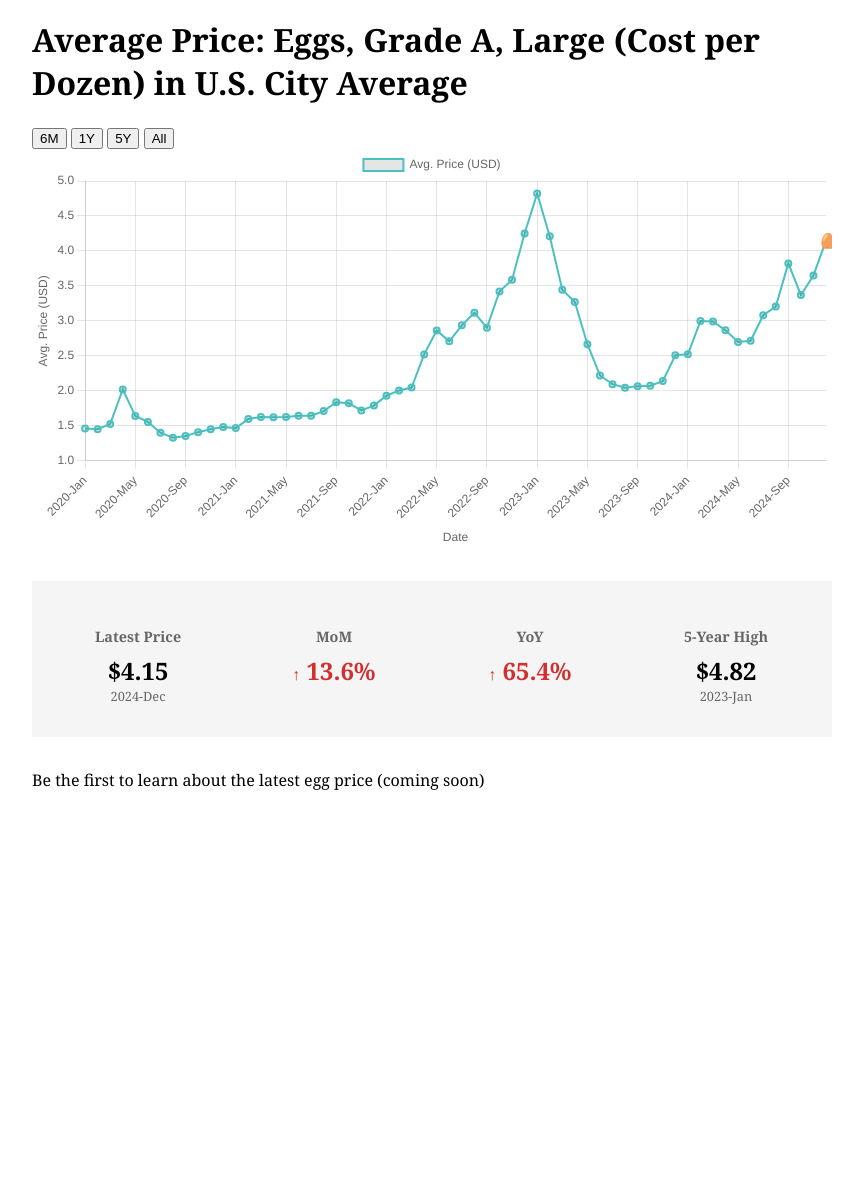
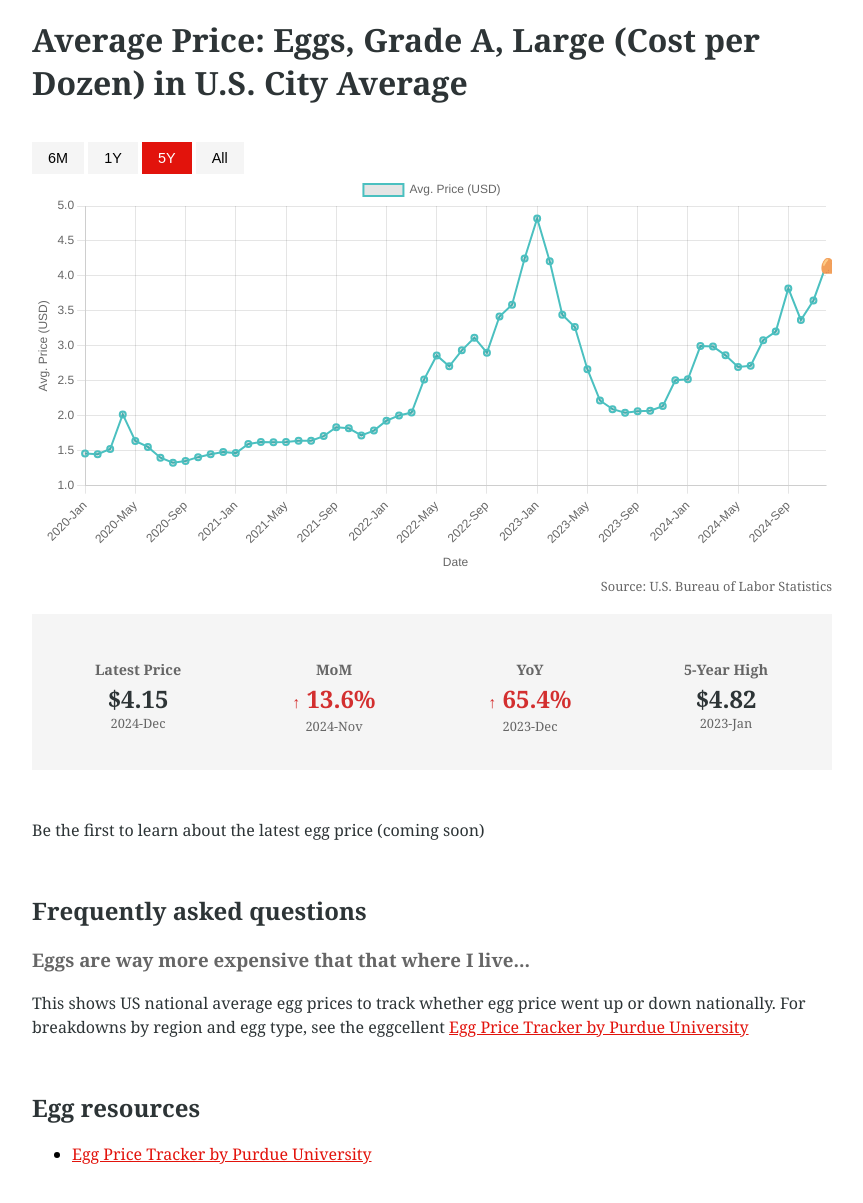
Before and after one commit to clairefro/the-eggconomist, a plain HTML site: page docs/index.html in a window 1280 px wide. Shown: the part 89-1292 px from the top of the page, without its empty margins (208-1071 px from the left). Before the commit the page ends 920 px from the top, so only its background shows below. Drawn offline with nearby package versions, Linux system fonts and the light colour scheme; some packages are replaced by stand-ins of ours; a script that the page names is missing.

Commit message:
more style

```diff
--- a/docs/index.html
+++ b/docs/index.html
@@ -25,18 +25,41 @@
         </h1>
         <section id="chart-section">
           <div class="chart-controls">
-            <button onclick="setTimeRange('6m')" title="Past 6 Months">
+            <button
+              data-range="6m"
+              onclick="setTimeRange('6m')"
+              title="Past 6 Months"
+            >
               6M
             </button>
-            <button onclick="setTimeRange('1y')" title="Past Year">1Y</button>
-            <button onclick="setTimeRange('5y')" title="Past 5 Years">
+            <button
+              data-range="1y"
+              onclick="setTimeRange('1y')"
+              title="Past Year"
+            >
+              1Y
+            </button>
+            <button
+              data-range="5y"
+              onclick="setTimeRange('5y')"
+              title="Past 5 Years"
+            >
               5Y
             </button>
-            <button onclick="setTimeRange('all')" title="All Time">All</button>
+            <button
+              data-range="all"
+              onclick="setTimeRange('all')"
+              title="All Time"
+            >
+              All
+            </button>
           </div>
           <div id="chart-container">
             <canvas id="egg-price-chart"></canvas>
           </div>
+          <p class="subscript" id="chart-source">
+            Source: U.S. Bureau of Labor Statistics
+          </p>
         </section>
         <section class="metrics-section">
           <div class="metric">
@@ -51,6 +74,7 @@
               <span class="trend" id="mom-trend">--</span>
               <span id="mom-change">--</span>%
             </p>
+            <p class="timestamp"><span id="mom-date">--</span></p>
           </div>
 
           <div class="metric">
@@ -60,6 +84,7 @@
 
               <span id="yoy-change">--</span>%
             </p>
+            <p class="timestamp"><span id="yoy-date">--</span></p>
           </div>
 
           <div class="metric">
@@ -68,8 +93,35 @@
             <p class="timestamp"><span id="high-date">--</span></p>
           </div>
         </section>
-
-        <p>Be the first to learn about the latest egg price (coming soon)</p>
+        <section>
+          <p>Be the first to learn about the latest egg price (coming soon)</p>
+        </section>
+        <section>
+          <h2>Frequently asked questions</h2>
+          <h3>Eggs are way more expensive that that where I live...</h3>
+          <p>
+            This shows US national average egg prices to track whether egg price
+            went up or down nationally. For breakdowns by region and egg type,
+            see the eggcellent
+            <a
+              href="https://ag.purdue.edu/cfdas/resource-library/egg-prices/"
+              rel="noopener noreferrer nofollow"
+              >Egg Price Tracker by Purdue University</a
+            >
+          </p>
+        </section>
+        <section>
+          <h2>Egg resources</h2>
+          <ul>
+            <li>
+              <a
+                href="https://ag.purdue.edu/cfdas/resource-library/egg-prices/"
+                rel="noopener noreferrer nofollow"
+                >Egg Price Tracker by Purdue University</a
+              >
+            </li>
+          </ul>
+        </section>
       </main>
     </div>
 
--- a/docs/script.js
+++ b/docs/script.js
@@ -92,6 +92,13 @@ class EggChartManager {
   setTimeRange(range) {
     if (!this.chart) return;
 
+    document.querySelectorAll(".chart-controls button").forEach((btn) => {
+      btn.classList.remove("active");
+      if (btn.getAttribute("data-range") === range) {
+        btn.classList.add("active");
+      }
+    });
+
     if (range === "all") {
       this.chart.data.labels = this.originalLabels;
       this.chart.data.datasets[0].data = this.originalValues;
@@ -129,19 +136,25 @@ class EggChartManager {
     const momChange = (((latest - prevMonth) / prevMonth) * 100).toFixed(1);
     const yoyChange = (((latest - prevYear) / prevYear) * 100).toFixed(1);
 
-    const momDataEl = document.getElementById("mom-data");
-    const yoyDataEl = document.getElementById("yoy-data");
-
     document.getElementById("latest-price").textContent = latest.toFixed(2);
     document.getElementById("latest-date").textContent = this.formatLabel(
       this.originalLabels[this.originalLabels.length - 1]
     );
+
     document.getElementById("mom-change").textContent = momChange;
     document.getElementById("mom-trend").textContent =
       momChange > 0 ? "↑" : "↓";
+    document.getElementById("mom-date").textContent = this.formatLabel(
+      this.originalLabels[this.originalLabels.length - 2]
+    );
+
     document.getElementById("yoy-change").textContent = yoyChange;
     document.getElementById("yoy-trend").textContent =
       yoyChange > 0 ? "↑" : "↓";
+    document.getElementById("yoy-date").textContent = this.formatLabel(
+      this.originalLabels[this.originalLabels.length - 13]
+    );
+
     document.getElementById("five-year-high").textContent =
       fiveYearHigh.toFixed(2);
     document.getElementById("high-date").textContent = this.formatLabel(
@@ -149,6 +162,8 @@ class EggChartManager {
     );
 
     // append classes for -/+ color change
+    const momDataEl = document.getElementById("mom-data");
+    const yoyDataEl = document.getElementById("yoy-data");
 
     momDataEl.classList.remove("trend-up", "trend-down");
     yoyDataEl.classList.remove("trend-up", "trend-down");
--- a/docs/styles.css
+++ b/docs/styles.css
@@ -1,8 +1,44 @@
+:root {
+  --color-primary: #e2130c;
+  --color-primary-dark: #981c17;
+  --color-muted: #666;
+  --color-bg-secondary: #f5f5f5;
+  --color-text: #2d3436;
+}
+
 body {
   font-family: Georgia, "Times New Roman", Times, serif;
   padding: 1rem;
   box-sizing: border-box;
 }
+
+section {
+  padding-top: 1rem;
+}
+
+h1,
+h2,
+p {
+  color: var(--color-text);
+}
+
+h3 {
+  color: var(--color-muted);
+}
+
+p {
+  line-height: 1.5rem;
+}
+
+a {
+  color: var(--color-primary);
+  text-decoration: underline;
+}
+
+a:visited {
+  color: var(--color-primary-dark);
+}
+
 .page-container {
   max-width: 800px;
   margin: 0 auto;
@@ -23,11 +59,40 @@ body {
   width: 100% !important;
 }
 
+.subscript {
+  font-size: 0.8rem;
+  color: var(--color-muted);
+}
+
+.chart-controls button {
+  background: var(--color-bg-secondary);
+  border: none;
+  padding: 0.5rem 1rem;
+  font-size: 0.9rem;
+  cursor: pointer;
+  transition: all 0.2s ease;
+  font-weight: 500;
+}
+
+.chart-controls button:hover {
+  background: var(--color-bg-secondary);
+}
+
+.chart-controls button.active {
+  background: var(--color-primary);
+  color: white;
+}
+
+#chart-source {
+  text-align: right;
+  margin: 0;
+}
+
 .metrics-container {
   display: grid;
   grid-template-columns: repeat(auto-fit, minmax(200px, 1fr));
   gap: 2rem;
-  margin: 2rem auto;
+  margin: 1rem auto;
   max-width: 1200px;
   padding: 1rem;
 }
@@ -38,7 +103,7 @@ body {
 }
 
 .metric h3 {
-  color: #666;
+  color: var(--color-muted);
   font-size: 0.9rem;
   margin-bottom: 0.5rem;
 }
@@ -50,7 +115,7 @@ body {
 }
 
 .timestamp {
-  color: #666;
+  color: var(--color-muted);
   font-size: 0.8rem !important;
   font-weight: normal !important;
 }
@@ -69,11 +134,11 @@ body {
 }
 
 .metrics-section {
-  background: #f5f5f5;
+  background: var(--color-bg-secondary);
   display: grid;
   grid-template-columns: repeat(4, 1fr);
   gap: 1rem;
-  margin: 2rem auto;
+  margin: 1rem auto;
   padding: 1rem;
 }
 
```
